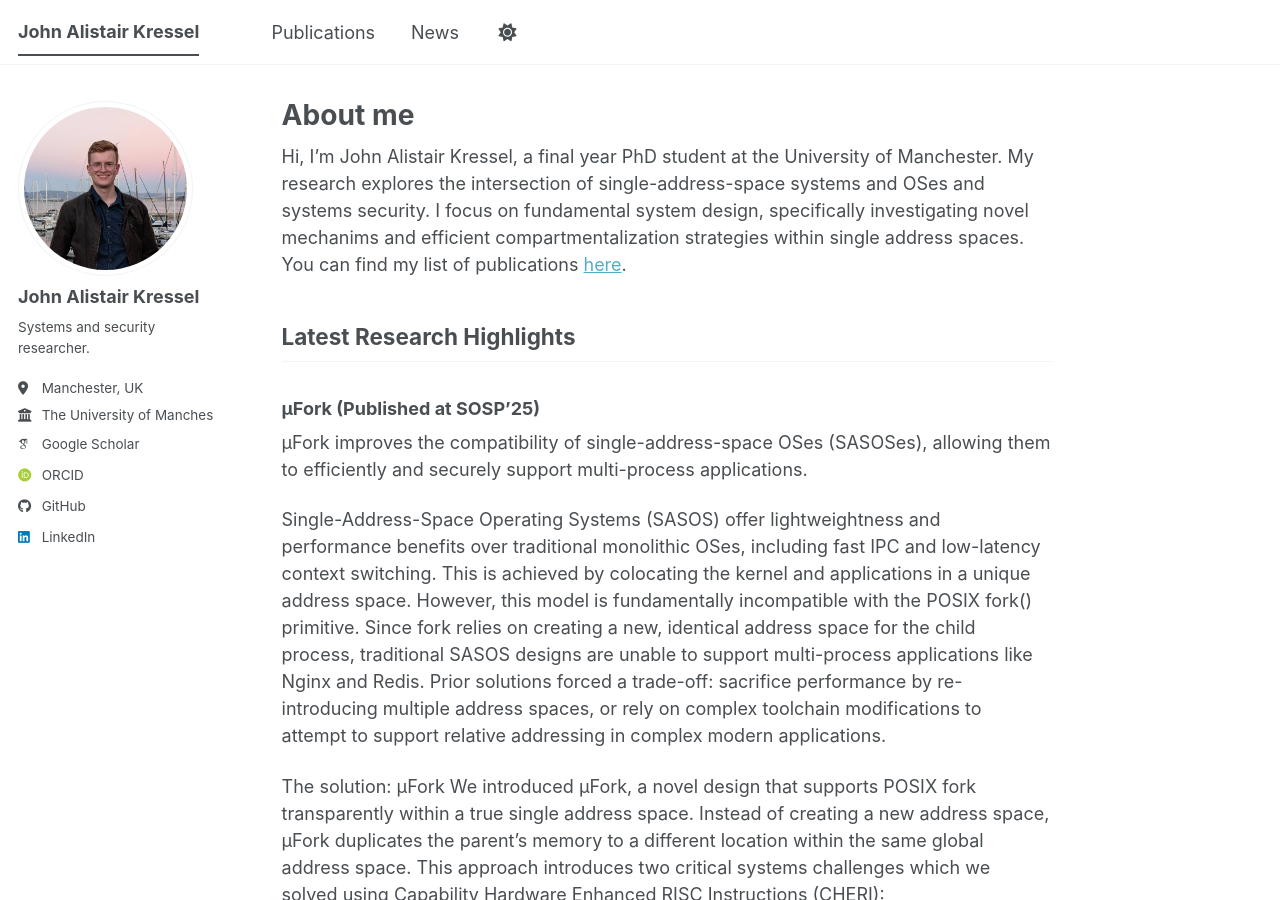
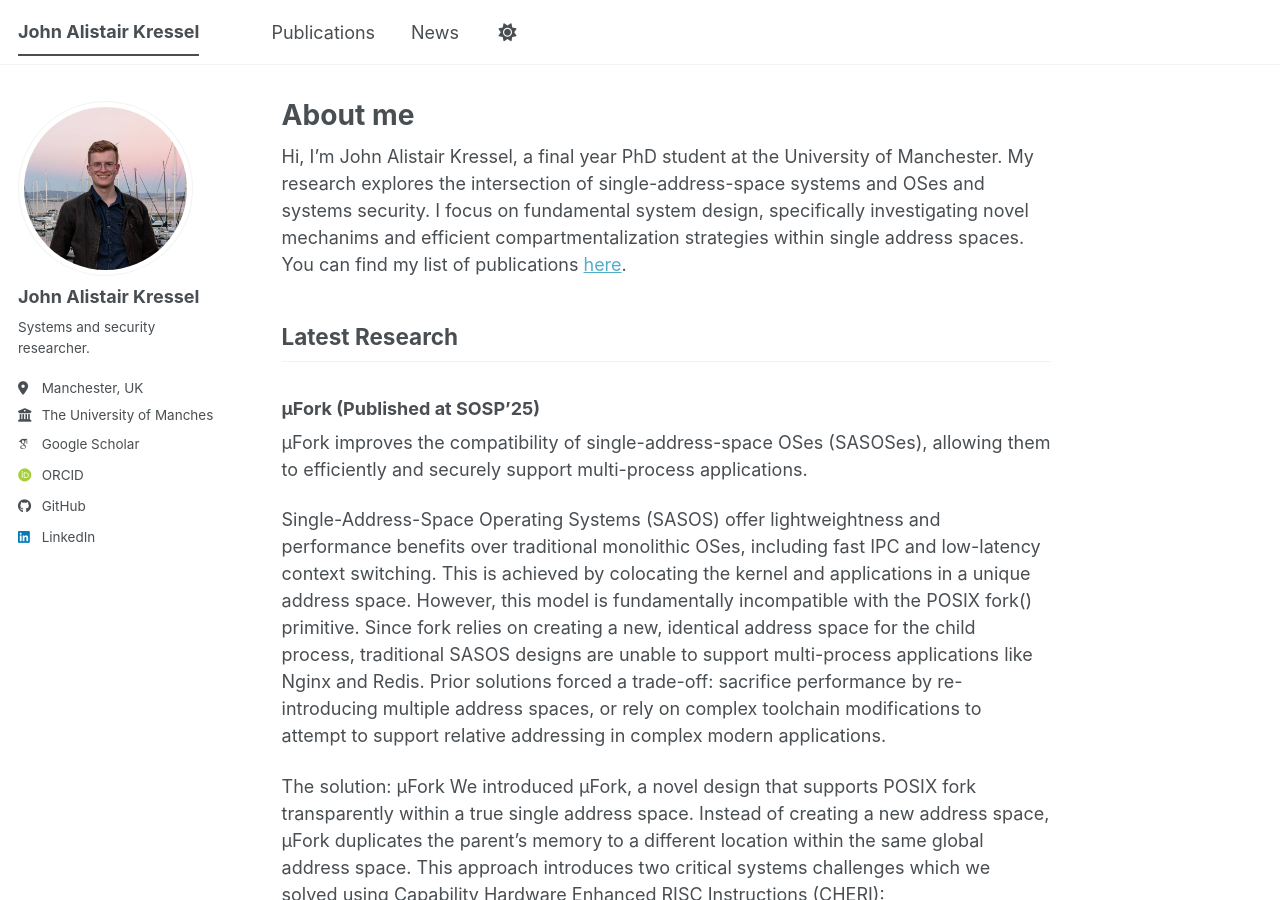
Before and after one commit to jkressel/jkressel.github.io, a Jekyll site: the page built from _pages/about.md, in a window 1280 px wide and 900 px high. Built offline with Jekyll 4.4.1, drawn with Linux system fonts in a browser that asks for light colours; some web fonts are replaced; a script bundle is joined from its source files by our own code; library files that are not in the unit come from our copies.

Commit message:
Update about.md

```diff
--- a/_pages/about.md
+++ b/_pages/about.md
@@ -8,7 +8,7 @@ redirect_from:
 ---
 Hi, I'm John Alistair Kressel, a final year PhD student at the University of Manchester. My research explores the intersection of single-address-space systems and OSes and systems security. I focus on fundamental system design, specifically investigating novel mechanims and efficient compartmentalization strategies within single address spaces. You can find my list of publications [here](/publications.html).
 
-## Latest Research Highlights
+## Latest Research
 
 ### μFork (Published at SOSP'25)
 μFork improves the compatibility of single-address-space OSes (SASOSes), allowing them to efficiently and securely support multi-process applications.
```
